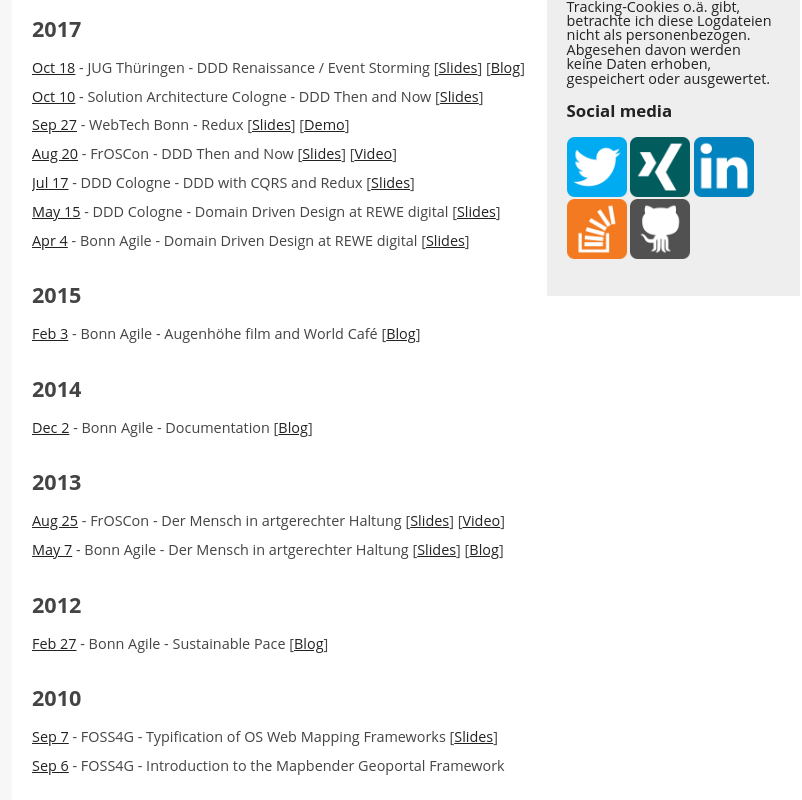
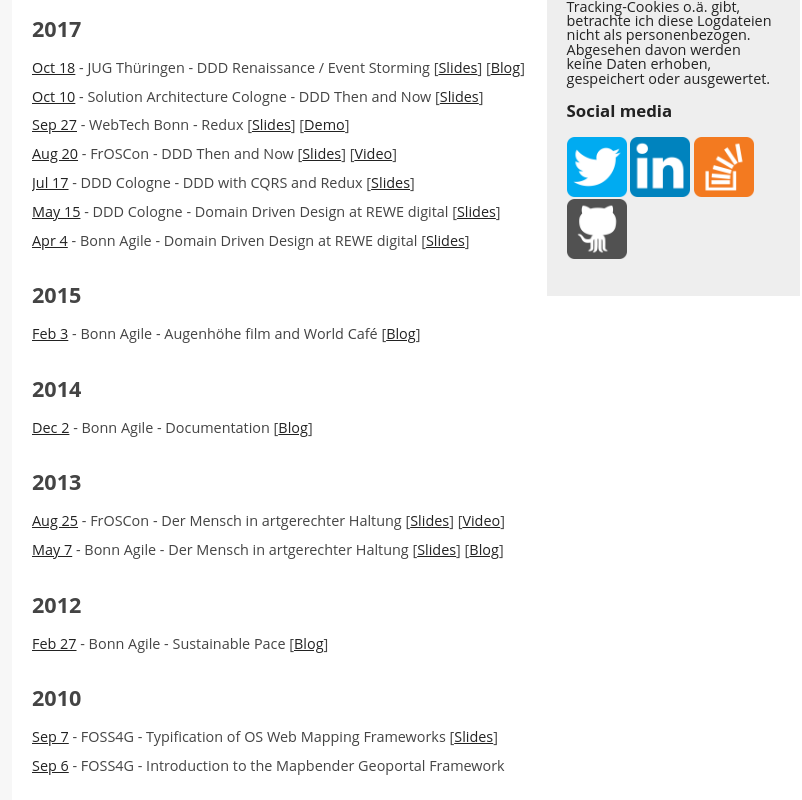
Before and after one commit to sustainablepace/baudson, a plain HTML site: page index.html in a window 1280 px wide. Shown: the part 820-1620 px from the top of the page, without its empty margins (224-1026 px from the left). Drawn offline with Linux system fonts and the light colour scheme.

Commit message:
remove xing

```diff
--- a/index.html
+++ b/index.html
@@ -424,8 +424,6 @@
             <h3>Social media</h3>
             <ul class="social">
                 <li><a href="https://twitter.com/sustainablepace"><img src="social/twitter.png" alt="Twitter"/></a></li>
-                <li><a href="https://www.xing.com/profile/Christoph_Baudson"><img src="social/xing.png" alt="Xing"/></a>
-                </li>
                 <li><a href="https://linkedin.com/in/christoph-baudson-2ab15778"><img src="social/linkedin.png"
                                                                                       alt="Linked In"/></a></li>
                 <li><a href="http://stackoverflow.com/users/705616/sustainablepace"><img src="social/overflow.png"
```
